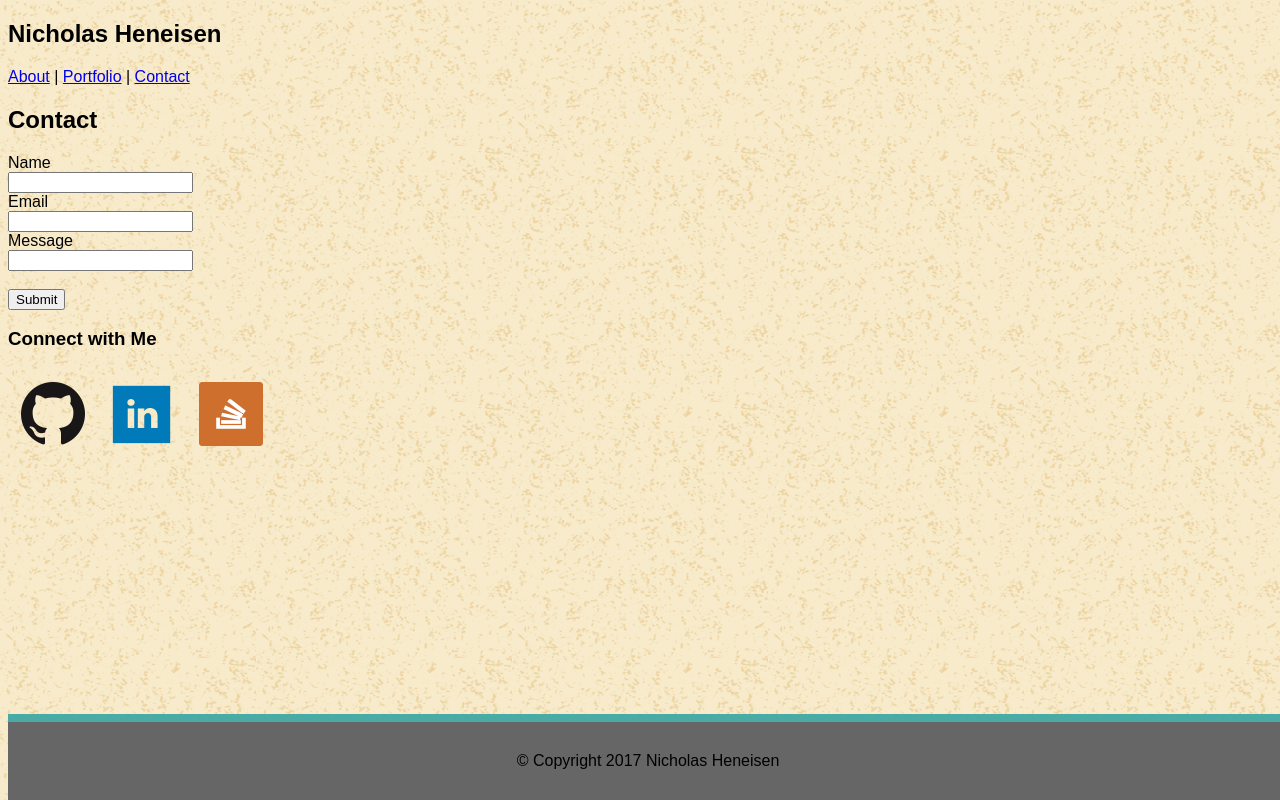
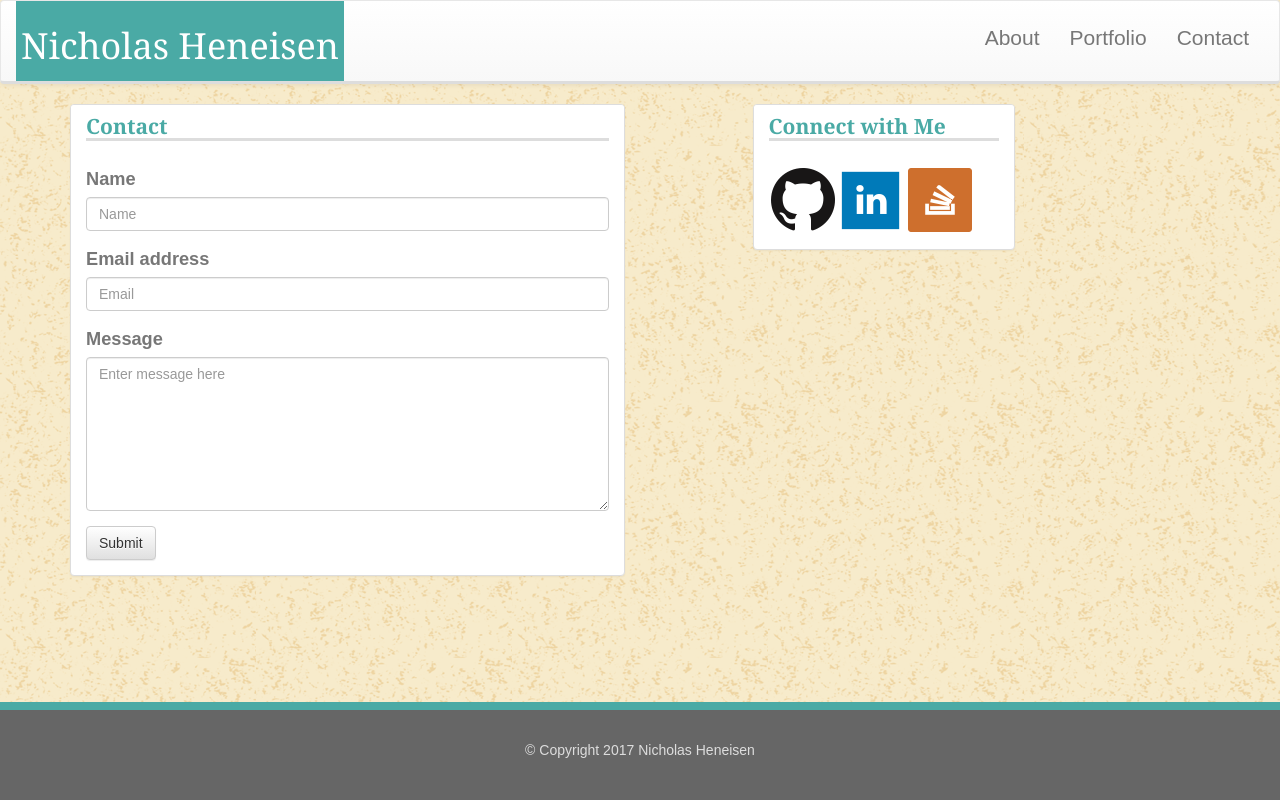
Before and after one commit to NBHeneisen/Bootstrap_Portfolio, a PHP site: page /contact.html in a window 1280 px wide. Run offline with PHP 8.4, Linux system fonts and the light colour scheme; some libraries are stand-ins or nearby versions.

Commit message:
Finished portfolio page, completed contact page, made minor changes to style sheet.

```diff
--- a/assets/css/style.css
+++ b/assets/css/style.css
@@ -1,6 +1,7 @@
 body {
 	font-family:'Arial', 'Helvetica Neue', Helvetica, sans-serif;
 	background:url(../images/old_map.png);
+	color: #777777;
 }
 
 .navbar {
@@ -86,8 +87,6 @@ ul {
 	align-items: center;
 	position:relative;
 	padding:0;
-
-
 }
 .projectText {
 	margin-top:-24%;
@@ -100,3 +99,13 @@ ul {
 	width:100%;
 	max-width:100%;
 }
+
+.projectImage {
+	margin-left:0;
+	margin-right:0;
+	width:100%;
+}
+
+.form-group {
+
+}
--- a/contact.html
+++ b/contact.html
@@ -4,22 +4,98 @@
 
 <head>
 	<title>"Week 1 Homework Assignment"</title>
-	<meta charset="UTF-8">
-	<link rel="stylesheet" type="text/css" href="assets/css/reset.css">
+	<meta name="viewport" content="width=device-width, initial-scale=1.0" charset="UTF-8">
+	<!-- Latest compiled and minified CSS -->
+	<link rel="stylesheet" href="https://maxcdn.bootstrapcdn.com/bootstrap/3.3.7/css/bootstrap.min.css" integrity="sha384-BVYiiSIFeK1dGmJRAkycuHAHRg32OmUcww7on3RYdg4Va+PmSTsz/K68vbdEjh4u" crossorigin="anonymous">
+
+	<!-- Optional theme -->
+	<link rel="stylesheet" href="https://maxcdn.bootstrapcdn.com/bootstrap/3.3.7/css/bootstrap-theme.min.css" integrity="sha384-rHyoN1iRsVXV4nD0JutlnGaslCJuC7uwjduW9SVrLvRYooPp2bWYgmgJQIXwl/Sp" crossorigin="anonymous">
+    <script src="https://ajax.googleapis.com/ajax/libs/jquery/3.1.1/jquery.min.js"></script>
 	<link rel="stylesheet" type="text/css" href="assets/css/style.css">
 </head>
 
 <body>
+	<nav class="navbar navbar-default">
+	  <div class="container-fluid">
+	    <!-- Brand and toggle get grouped for better mobile display -->
+	    <div class="navbar-header">
+	      <button type="button" class="navbar-toggle collapsed" data-toggle="collapse" data-target="#bs-example-navbar-collapse-1" aria-expanded="false">
+	        <span class="sr-only">Toggle navigation</span>
+	        <span class="icon-bar"></span>
+	        <span class="icon-bar"></span>
+	        <span class="icon-bar"></span>
+	      </button>
+	      <h1>Nicholas Heneisen</h1>
+	    </div>
 
-	<section class="hbar">
-		<header><h1>Nicholas Heneisen</h1></header>
+	    <!-- Collect the nav links, forms, and other content for toggling -->
+	    <div class="collapse navbar-collapse" id="bs-example-navbar-collapse-1">
+	      <ul class="nav navbar-nav">
+	      </ul>
+	      <ul class="nav navbar-nav navbar-right">
+	        <li><a href="index.html">About</a></li>
+	        <li><a href="portfolio.html">Portfolio</a></li>
+	        <li><a href="contact.html">Contact</a></li>
+	      </ul>
+	    </div><!-- /.navbar-collapse -->
+	  </div><!-- /.container-fluid -->
+	</nav>
 
-		<div id="pagelinks">
-			<a href="index.html">About</a> |
-			<a href="portfolio.html">Portfolio</a> |
-			<a href="contact.html">Contact</a>
+	<div class="container">
+		<div class = "row">
+			<div class = "col-lg-6">
+				<div class="panel panel-default">
+				  <div class="panel-heading">
+				    <h2 class="panel-title">Contact</h2>
+				  </div>
+				  <div class="panel-body">
+					<form>
+					  <div class="form-group">
+					    <label for="exampleInputPassword1">Name</label>
+					    <input type="text" class="form-control" placeholder="Name">
+					  </div>
+					  <div class="form-group">
+					    <label for="exampleInputEmail1">Email address</label>
+					    <input type="email" class="form-control" id="exampleInputEmail1" placeholder="Email">
+					  </div>
+					  <div class="form-group">
+					    <label for="exampleInputEmail1">Message</label>
+					    <textarea type="text" class="form-control" placeholder="Enter message here" rows="7"></textarea>
+					  </div>
+
+					  <button type="submit" class="btn btn-default">Submit</button>
+					</form>
+				  </div>
+				</div>
+			</div>
+			<div class = "col-lg-1">
+			</div>
+			<div class = "col-lg-3">
+				<div class="panel panel-default">
+				  <div class="panel-heading">
+				    <h3 class="panel-title">Connect with Me</h3>
+				  </div>
+				  <div class="panel-body">
+				    <a class="logo" target="_blank" href="https://github.com/NBHeneisen"><img src="assets/images/logo_github.png" alt="GitHub Logo"></a>
+
+					<a class="logo" target="_blank" href="https://www.linkedin.com/in/nicholas-heneisen-78883649"><img src="assets/images/logo_linkedin.png" alt="LinkedIn Logo"></a>
+
+					<a class="logo" target="_blank" href="http://stackoverflow.com/users/7327203/nicholas-heneisen"><img src="assets/images/logo_stackoverflow.png" alt="StackOverflow Logo"></a>
+				  </div>
+				</div>
+			</div>
 		</div>
-	</section>
+	</div>
+	<footer class="footer container-fluid">
+        <p class="text-muted">&#169; Copyright 2017 Nicholas Heneisen</p>
+    </footer>
+
+</body>
+
+</html>
+
+<!--DOCTYPE html>
+
 
 	<div>
 		<section class="main">
@@ -37,23 +113,5 @@
 			</div>
 		</section>
 
-		<section class="connect">
-			<h3>Connect with Me</h3>
 
-				<div class="logos">
-					<a class="logo" target="_blank" href="https://github.com/NBHeneisen"><img src="assets/images/logo_github.png" alt="GitHub Logo"></a>
-
-					<a class="logo" target="_blank" href="https://www.linkedin.com/in/nicholas-heneisen-78883649"><img src="assets/images/logo_linkedin.png" alt="LinkedIn Logo"></a>
-
-					<a class="logo" target="_blank" href="http://stackoverflow.com/users/7327203/nicholas-heneisen"><img src="assets/images/logo_stackoverflow.png" alt="StackOverflow Logo"></a>
-				</div>
-		</section>
-	</div>
-
-	<footer>
-		&#169; Copyright 2017 Nicholas Heneisen
-	</footer>
-
-</body>
-
-</html>
+</html-->
```
Also changed, not shown: portfolio.html (+5 -5 lines).
